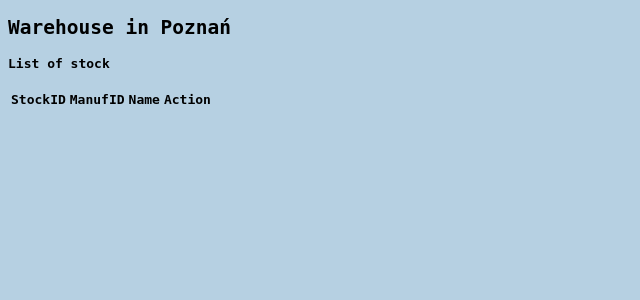
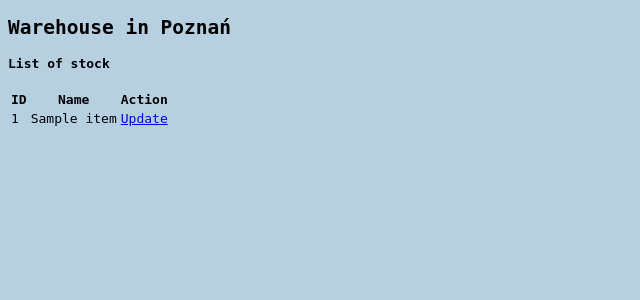
Before and after one commit to MckCieply/Warehouse-Managment, a Django app: page /state in a window 1280 px wide. Shown: the top 300 px of the page, without its empty margins (0-640 px from the left). Run offline with Django 4.2, Linux system fonts and the light colour scheme; a user stored in the database is signed in; tables that the repository leaves empty hold one stand-in row (values such as "Sample post"); lists and menus that the app fills with data are empty.

Commit message:
showing list of products

```diff
--- a/warehouse/management/templates/management/state.html
+++ b/warehouse/management/templates/management/state.html
@@ -5,11 +5,16 @@
     <h4>List of stock</h4>
     <table>
         <tr>
-            <th>StockID</th>
-            <th>ManufID</th>
+            <th>ID</th>
             <th>Name</th>
             <th>Action</th>
         </tr>
-
+        {% for item in items %}
+        <tr>
+            <td>{{item.item_id}}</td>
+            <td>{{item.name}}</td>
+            <td><a href="update.html">Update</a></td>
+        </tr>
+        {% endfor %}
     </table>
 {% endblock %}
--- a/warehouse/management/views.py
+++ b/warehouse/management/views.py
@@ -4,6 +4,7 @@
 from django.contrib.auth import login, authenticate
 from django.contrib import messages
 from django.contrib.auth.forms import AuthenticationForm
+from .models import Item
 # Create your views here.
 
 def home(response):
@@ -43,4 +44,5 @@
     return render(response, "registration/logout.html")
 
 def state(response):
-    return render(response, "management/state.html")
+    items = Item.objects.all()
+    return render(response, "management/state.html", {"items": items})
```
